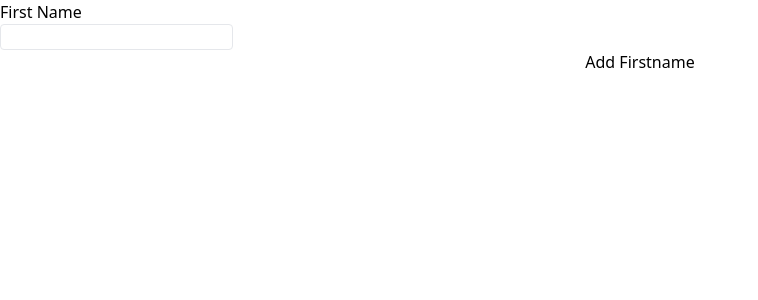
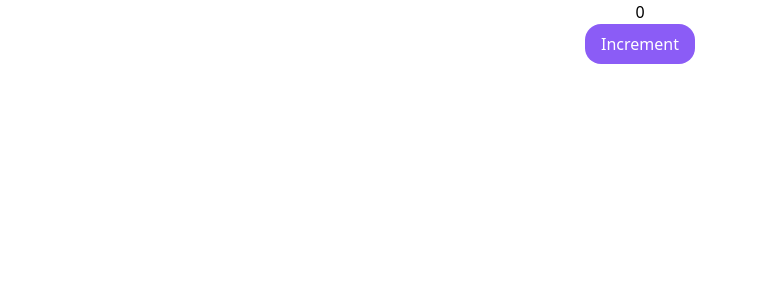
Before and after one commit to Parani2002/Front-End-Works, a React (Vite) app: page / in a window 1280 px wide. Shown: the top 300 px of the page, without its empty margins (0-758 px from the left). Built offline with nearby package versions, Linux system fonts and the light colour scheme.

Commit message:
new hook useRef added

```diff
--- a/src/App.jsx
+++ b/src/App.jsx
@@ -1,14 +1,12 @@
-
-
 
 import React from "react";
-import Contact from "./components/Contact";
+import Refhook from "./components/Study/Refhook";
 function App() {
 
 
   return (
     <div>
-      <Contact />
+      <Refhook />
 
     </div>
 
--- /dev/null
+++ b/src/components/Study/Refhook.jsx
@@ -0,0 +1,25 @@
+import {React, useState, useRef} from 'react'
+
+const Refhook = () => {
+    const [count, setCount] = useState(0)
+
+    const countRef = useRef(0)
+    const handleIncrement = () =>{
+         setCount(count+1)
+         countRef.current++
+
+
+         console.log(`Count is ${count}`);
+         console.log(`Ref value is ${countRef.current} `);
+
+
+    }
+  return (
+    <div className='flex flex-col justify-center items-center align-middle'>
+        <h1>{count}</h1>
+        <button className='bg-violet-500 px-4 py-2 text-white rounded-2xl' onClick={handleIncrement}>Increment</button>
+    </div>
+  )
+}
+
+export default Refhook
```
